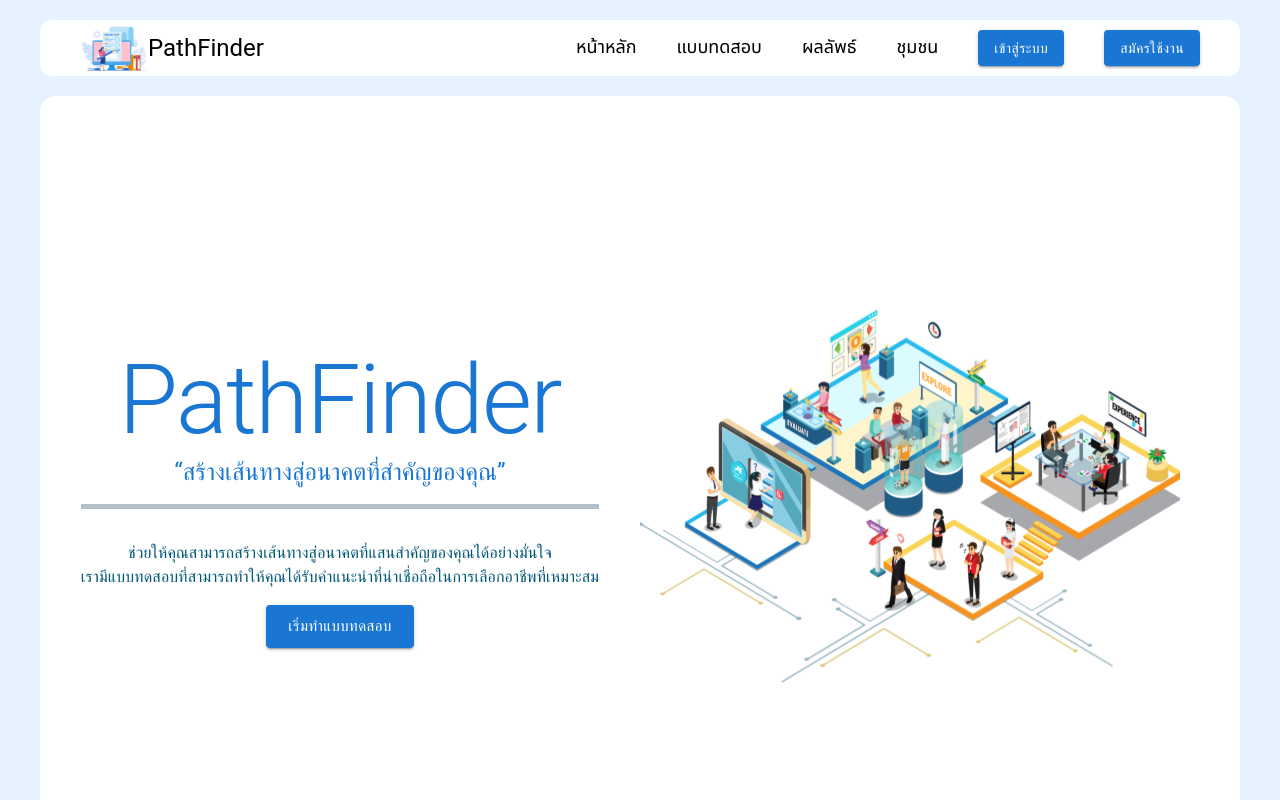
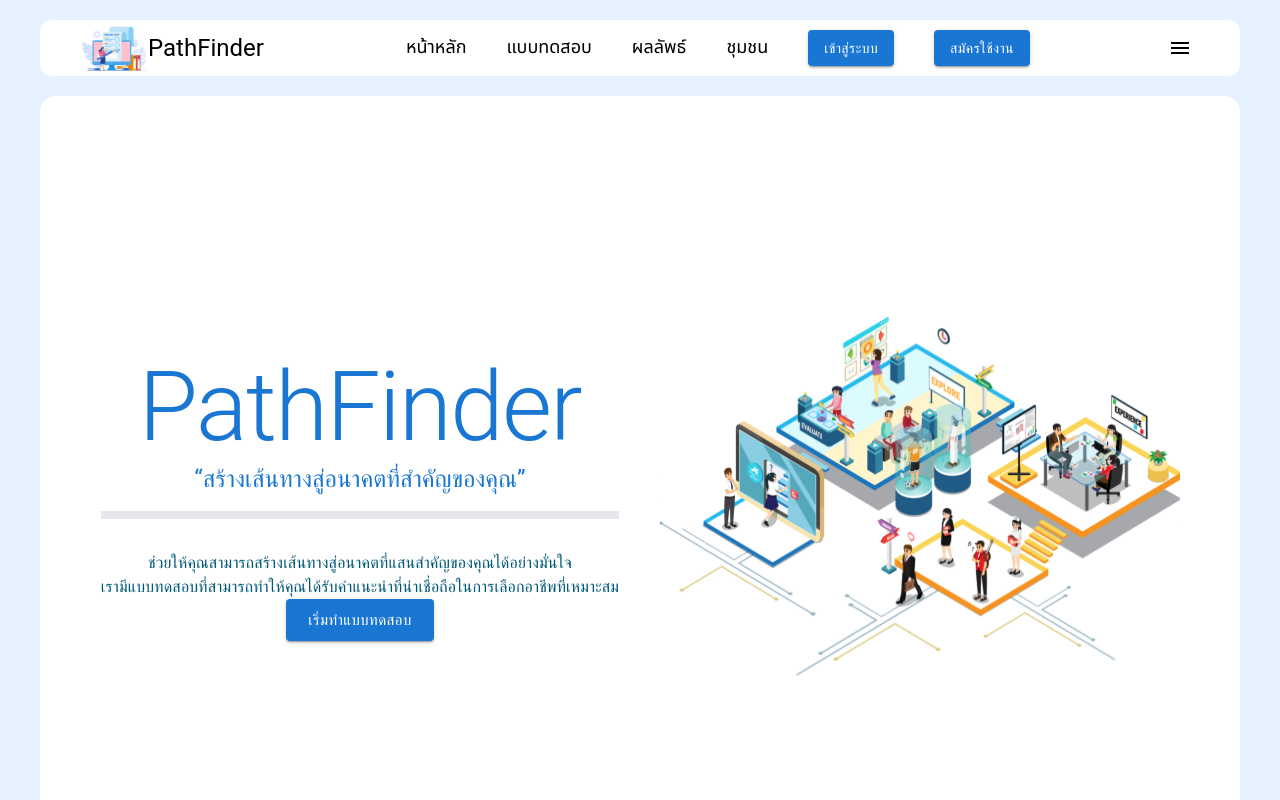
Before and after one commit to loventnc/Project-PathFinder-FE, a Next.js app: page / in a window 1280 px wide. Shown: the top 800 px of the page. Built offline with nearby package versions, Linux system fonts and the light colour scheme; no server answers.

Commit message:
Navbar and Home

```diff
--- a/src/app/page.tsx
+++ b/src/app/page.tsx
@@ -1,9 +1,13 @@
-import { Grid, Box, Typography, Button } from "@mui/material";
+
+"use client";
+import React from "react";
+import { Box, Typography, Button } from "@mui/material";
+import { Grid } from "@mui/material";
 import Image from "next/image";
+import Link from "next/link";
 import home from "@/asset/img/homepic.svg";
-import Link from "next/link";
 
-const HomePage: React.FC = () => {
+const HomePage = () => {
   return (
     <Box
       bgcolor="#FFFFFF"
@@ -13,38 +17,44 @@ const HomePage: React.FC = () => {
       justifyContent="center"
       alignItems="center"
       mx={5}
+      p={5}
     >
       <Grid container>
-        {/* Left*/}
+        {/* Left */}
         <Grid
-          display={"flex"}
-          justifyContent={"center"}
-          alignItems={"center"}
+          item
+          xs={12}
           md={6}
+          display="flex"
+          justifyContent="center"
+          alignItems="center"
         >
-          <Box textAlign="center">
+          <Box textAlign="center" className="p-5">
             <Typography
               variant="h1"
               color="primary"
-              className="font-bold font-noto"
+              className="text-[26px] sm:text-[40px] md:text-[60px] lg:text-[82px] font-bold font-noto"
             >
               PathFinder
             </Typography>
             <Typography
               variant="h5"
               color="primary"
-              className="font-bold font-noto"
+              className="text-[8px] sm:text-[12px] md:text-[16px] lg:text-[24px] font-bold font-noto"
             >
               “สร้างเส้นทางสู่อนาคตที่สำคัญของคุณ”
             </Typography>
             <Box
+              className="border-[1px] sm:border-[2px] md:border-[3px] lg:border-[4px]"
               textAlign="center"
-              borderBottom="5px solid #B4BFCC"
               width="100%"
               mt={2}
               mb={4}
             ></Box>
-            <Typography variant="body1" className="text-accent02 font-noto">
+            <Typography
+              variant="body1"
+              className="text-[8px] sm:text-[10px] md:text-[12px] lg:text-[16px] text-accent02 font-noto"
+            >
               ช่วยให้คุณสามารถสร้างเส้นทางสู่อนาคตที่แสนสำคัญของคุณได้อย่างมั่นใจ
               <br />
               เรามีแบบทดสอบที่สามารถทำให้คุณได้รับคำแนะนำที่น่าเชื่อถือในการเลือกอาชีพที่เหมาะสม
@@ -53,8 +63,10 @@ const HomePage: React.FC = () => {
               <Button
                 variant="contained"
                 size="large"
-                style={{ marginTop: 16 }}
-                className="font-bold font-noto bg-accent01 hover:bg-accent02"
+                className="font-bold font-noto bg-accent01 hover:bg-accent02 mt-4
+                 text-xs sm:text-sm md:text-base lg:text-lg xl:text-xl
+                 px-2 sm:px-4 md:px-6 lg:px-8 xl:px-9
+                 py-1 sm:py-2 md:py-3 lg:py-4 xl:py-5"
               >
                 เริ่มทำแบบทดสอบ
               </Button>
@@ -64,13 +76,13 @@ const HomePage: React.FC = () => {
 
         {/* Right */}
         <Grid
-          display={"flex"}
-          justifyContent={"center"}
-          direction={"column"}
+          item
+          xs={12}
           md={6}
-          width={"100%"}
-          paddingRight={"5%"}
-          gap={5}
+          display="flex"
+          justifyContent="center"
+          alignItems="center"
+          className="p-5"
         >
           <Box display="flex" justifyContent="center" alignItems="center">
             <Image src={home} alt="home" />
--- a/src/components/Navbar.tsx
+++ b/src/components/Navbar.tsx
@@ -1,16 +1,27 @@
 "use client";
 import React, { useState, useEffect } from "react";
-import { Box, Typography, Button } from "@mui/material";
+import {
+  Box,
+  Typography,
+  Button,
+  IconButton,
+  Drawer,
+  List,
+  ListItem,
+  ListItemText,
+} from "@mui/material";
+import MenuIcon from "@mui/icons-material/Menu";
 import Image from "next/image";
-import logoPath from "@/asset/img/Rectangle 60.svg";
 import Link from "next/link";
 import PersonOutlineOutlinedIcon from "@mui/icons-material/PersonOutlineOutlined";
 import { axiosInstance } from "@/lib/axiosInstance";
 import { userInterface } from "@/interface/CommunityInterface";
+import logoPath from "@/asset/img/Rectangle 60.svg";
 
 const Navbar = () => {
   const [user, setUser] = useState<userInterface | undefined>(undefined);
   const [isLogin, setIsLogin] = useState<boolean>(false);
+  const [drawerOpen, setDrawerOpen] = useState(false);
 
   const fetchUserdata = async () => {
     try {
@@ -29,7 +40,7 @@ const Navbar = () => {
 
   useEffect(() => {
     fetchUserdata();
-  },[]);
+  }, []);
 
   useEffect(() => {
     setIsLogin(user !== undefined);
@@ -45,6 +56,56 @@ const Navbar = () => {
     }
   };
 
+  const toggleDrawer =
+    (open: boolean) => (event: React.KeyboardEvent | React.MouseEvent) => {
+      setDrawerOpen(open);
+    };
+
+  const list = () => (
+    <Box
+      sx={{ width: 250 }}
+      role="presentation"
+      onClick={toggleDrawer(false)}
+      onKeyDown={toggleDrawer(false)}
+    >
+      <List>
+        <ListItem button component={Link} href="/">
+          <ListItemText primary="หน้าหลัก" />
+        </ListItem>
+        <ListItem button component={Link} href="/predict">
+          <ListItemText primary="แบบทดสอบ" />
+        </ListItem>
+        <ListItem button component={Link} href="/history">
+          <ListItemText primary="ผลลัพธ์" />
+        </ListItem>
+        <ListItem button component={Link} href="/community">
+          <ListItemText primary="ชุมชน" />
+        </ListItem>
+        {isLogin && (
+          <>
+            <ListItem button component={Link} href="/editprofile">
+              <PersonOutlineOutlinedIcon className="mr-2" />
+              <ListItemText primary={user?.username} />
+            </ListItem>
+            <ListItem button onClick={handleLogout}>
+              <ListItemText primary="ออกจากระบบ" />
+            </ListItem>
+          </>
+        )}
+        {!isLogin && (
+          <>
+            <ListItem button component={Link} href="/authenrize/login">
+              <ListItemText primary="เข้าสู่ระบบ" />
+            </ListItem>
+            <ListItem button component={Link} href="/authenrize/signup">
+              <ListItemText primary="สมัครใช้งาน" />
+            </ListItem>
+          </>
+        )}
+      </List>
+    </Box>
+  );
+
   return (
     <Box className="bg-neutral01 flex items-center justify-between px-10 mx-10 my-5 rounded-xl h-14 font-noto">
       <Box className="flex h-full items-center">
@@ -53,51 +114,45 @@ const Navbar = () => {
           PathFinder
         </Typography>
       </Box>
-      <Box className="flex gap-10 items-center text-lg font-noto ">
+      <Box className="hidden lg:flex gap-10 items-center text-lg font-noto">
         <Link
           href="/"
-          className="hover:text-primary01 active:text-primary01 focus:text-primary01 "
+          className="hover:text-primary01 active:text-primary01 focus:text-primary01"
         >
           หน้าหลัก
         </Link>
         <Link
           href="/predict"
-          className="hover:text-primary01 focus:text-primary01 "
+          className="hover:text-primary01 focus:text-primary01"
         >
           แบบทดสอบ
         </Link>
         <Link
-          href={"/history"}
+          href="/history"
           className="hover:text-primary01 focus:text-primary01"
         >
           ผลลัพธ์
         </Link>
         <Link
-          href={"/community"}
+          href="/community"
           className="hover:text-primary01 focus:text-primary01"
         >
           ชุมชน
         </Link>
-
-        {isLogin != false ? (
-          <>
-            <Box className="flex items-center font-noto focus:text-primary01">
+        {isLogin && (
+          <Box className="flex items-center font-noto">
             <Link
-                href={"/editprofile"}
+              href="/editprofile"
               className="flex flex-row focus:text-primary01"
             >
-                <PersonOutlineOutlinedIcon className="mr-2  " />
-                <Typography variant="body1" className="font-noto ">
+              <PersonOutlineOutlinedIcon className="mr-2" />
+              <Typography variant="body1" className="font-noto">
                 {user?.username}
               </Typography>
             </Link>
           </Box>
-            <Link href="/profile"></Link>
-            <Button variant="text" className="font-noto" onClick={handleLogout}>
-              ออกจากระบบ
-            </Button>
-          </>
-        ) : (
+        )}
+        {!isLogin && (
           <>
             <Link href="/authenrize/login">
               <Button variant="contained" className="font-noto">
@@ -111,7 +166,24 @@ const Navbar = () => {
             </Link>
           </>
         )}
+        {isLogin && (
+          <Button variant="text" className="font-noto" onClick={handleLogout}>
+            ออกจากระบบ
+          </Button>
+        )}
       </Box>
+      <IconButton
+        className="lg:hidden"
+        edge="start"
+        color="inherit"
+        aria-label="menu"
+        onClick={toggleDrawer(true)}
+      >
+        <MenuIcon />
+      </IconButton>
+      <Drawer anchor="right" open={drawerOpen} onClose={toggleDrawer(false)}>
+        {list()}
+      </Drawer>
     </Box>
   );
 };
```
Lines whose indentation alone changed are shown as unchanged.
